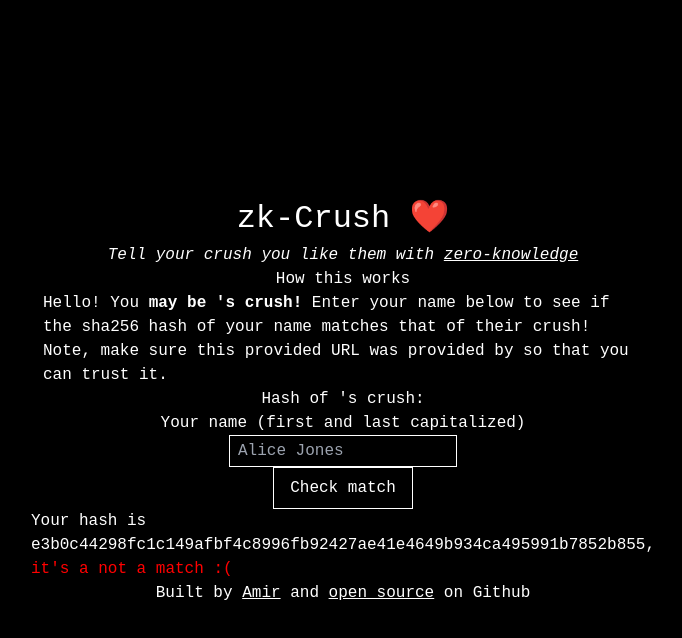
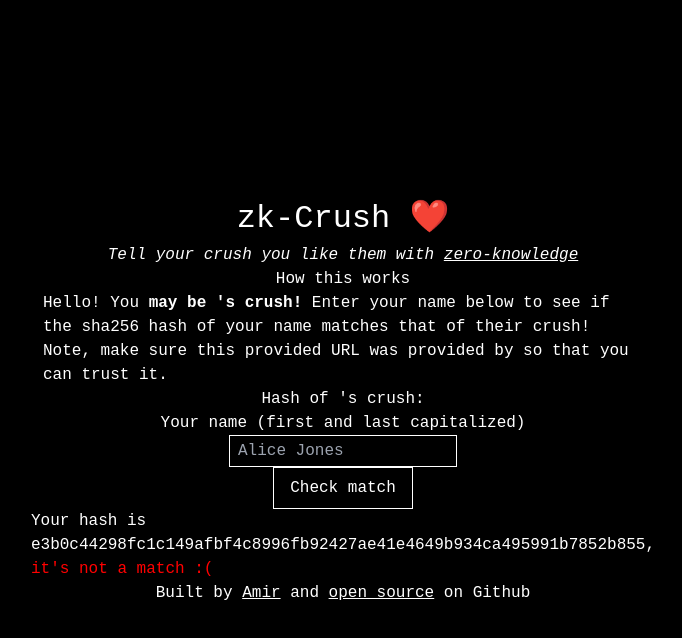
Before and after one commit to amirgamil/zk-crush, a Next.js app: page /crush in a window 1280 px wide. Both pictures are taken after a click on the button "Check match". Shown: the top 638 px of the page, without its empty margins (297-979 px from the left). Built offline with nearby package versions, Linux system fonts and the light colour scheme.

Commit message:
Fix response message for when there is NOT a match

```diff
--- a/pages/crush.tsx
+++ b/pages/crush.tsx
@@ -72,7 +72,7 @@ const Home: NextPage = () => {
                         <p className="text-center">
                             Your hash is {crushHash},{" "}
                             <span style={{ color: crushHash === hash ? "#0bc608" : "red" }}>
-                                it&apos;s a {isMatch ? "match!" : "not a match :("}
+                                it&apos;s {isMatch ? "a match!" : "not a match :("}
                             </span>
                         </p>
                     )}
```
